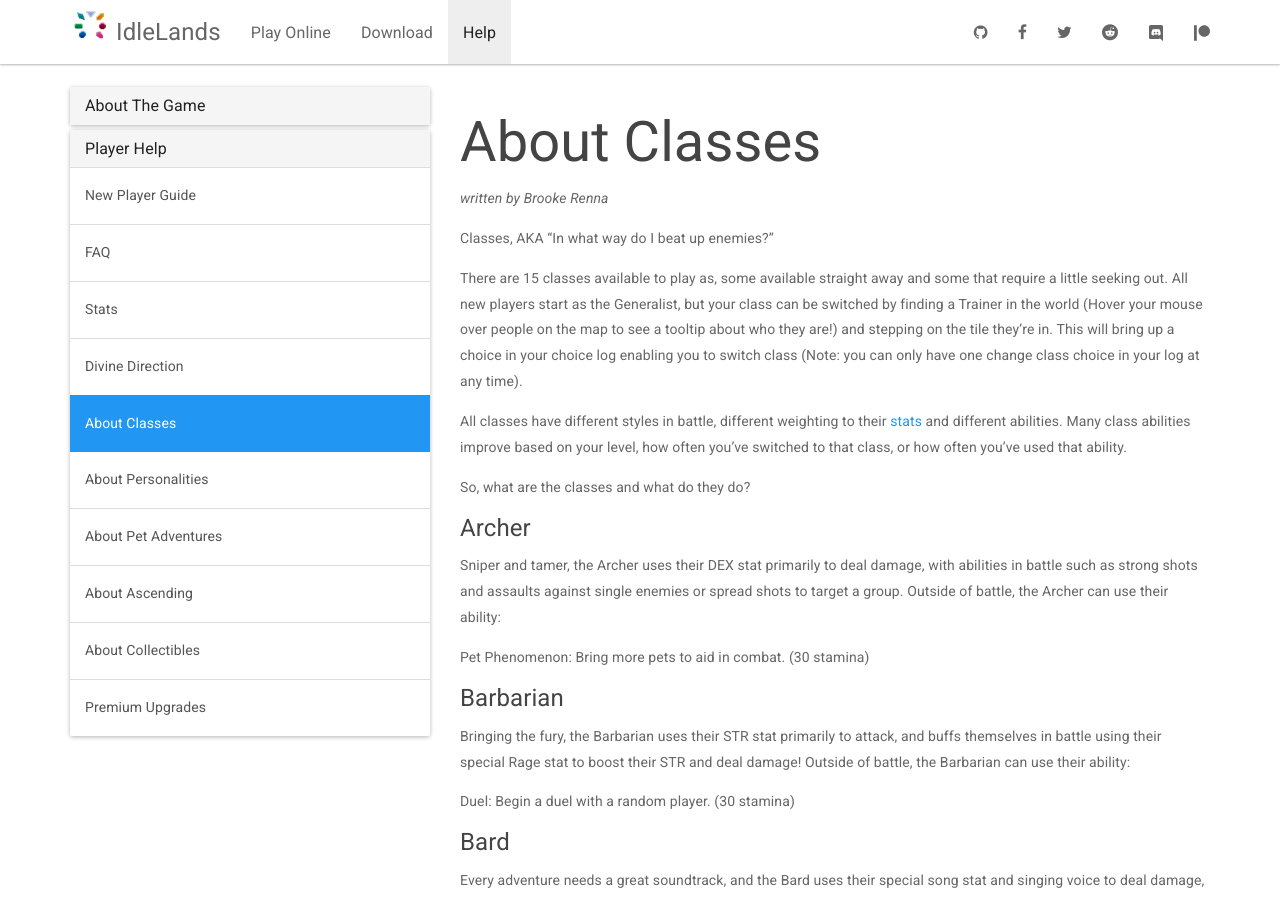
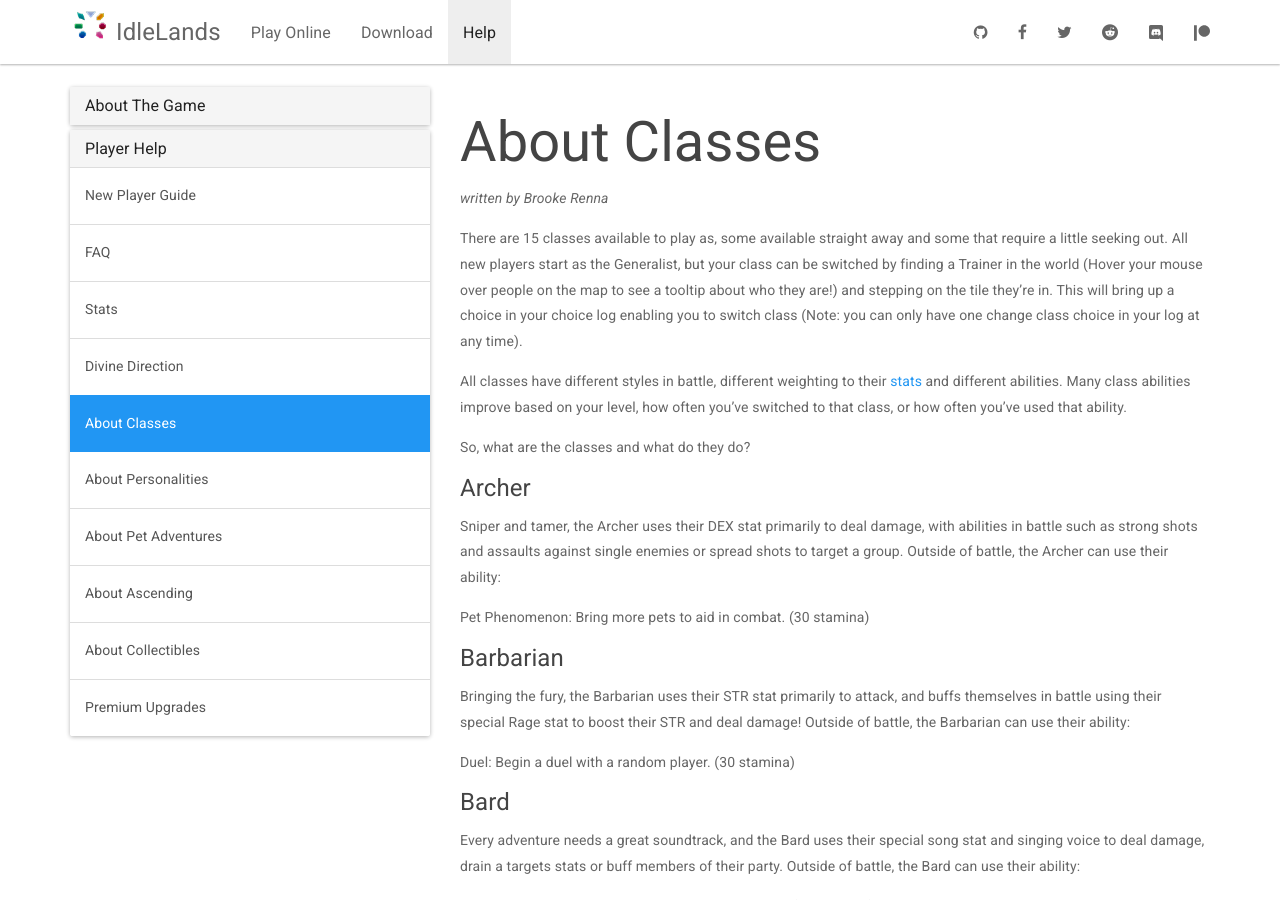
Before and after one commit to IdleLands/idlelands.github.io, a Jekyll site: the page built from _docs/help/about-classes.md, in a window 1280 px wide and 900 px high. Built offline with Jekyll 4.4.1, drawn with Linux system fonts in a browser that asks for light colours; nearby versions of some CDN libraries.

Commit message:
Update about-classes.md

```diff
--- a/_docs/help/about-classes.md
+++ b/_docs/help/about-classes.md
@@ -5,8 +5,6 @@ redirect_from: /docs/index.html
 ---
 
 _written by Brooke Renna_
-
-Classes, AKA “In what way do I beat up enemies?”
 
 There are 15 classes available to play as, some available straight away and some that require a little seeking out. All new players start as the Generalist, but your class can be switched by finding a Trainer in the world (Hover your mouse over people on the map to see a tooltip about who they are!) and stepping on the tile they’re in. This will bring up a choice in your choice log enabling you to switch class (Note: you can only have one change class choice in your log at any time).
 
```
